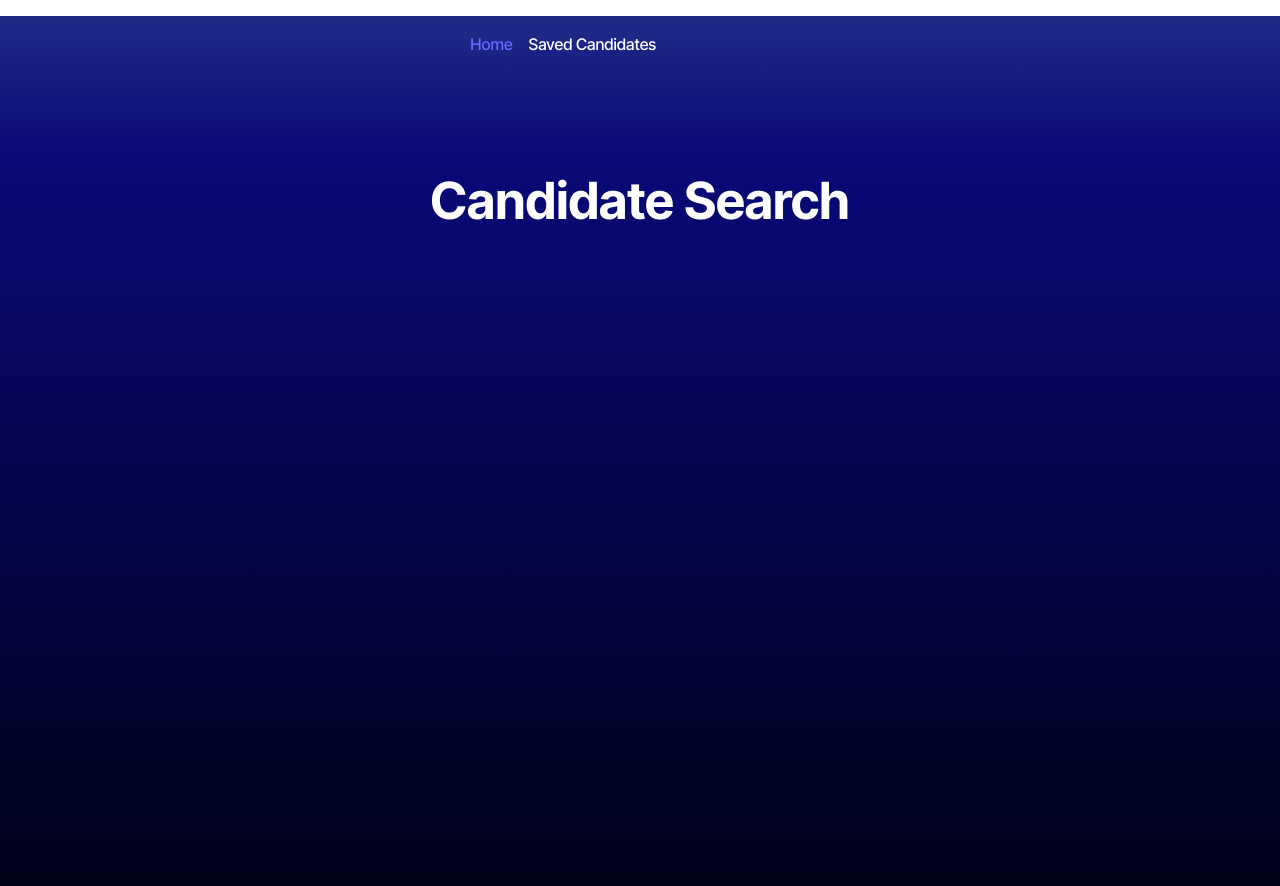
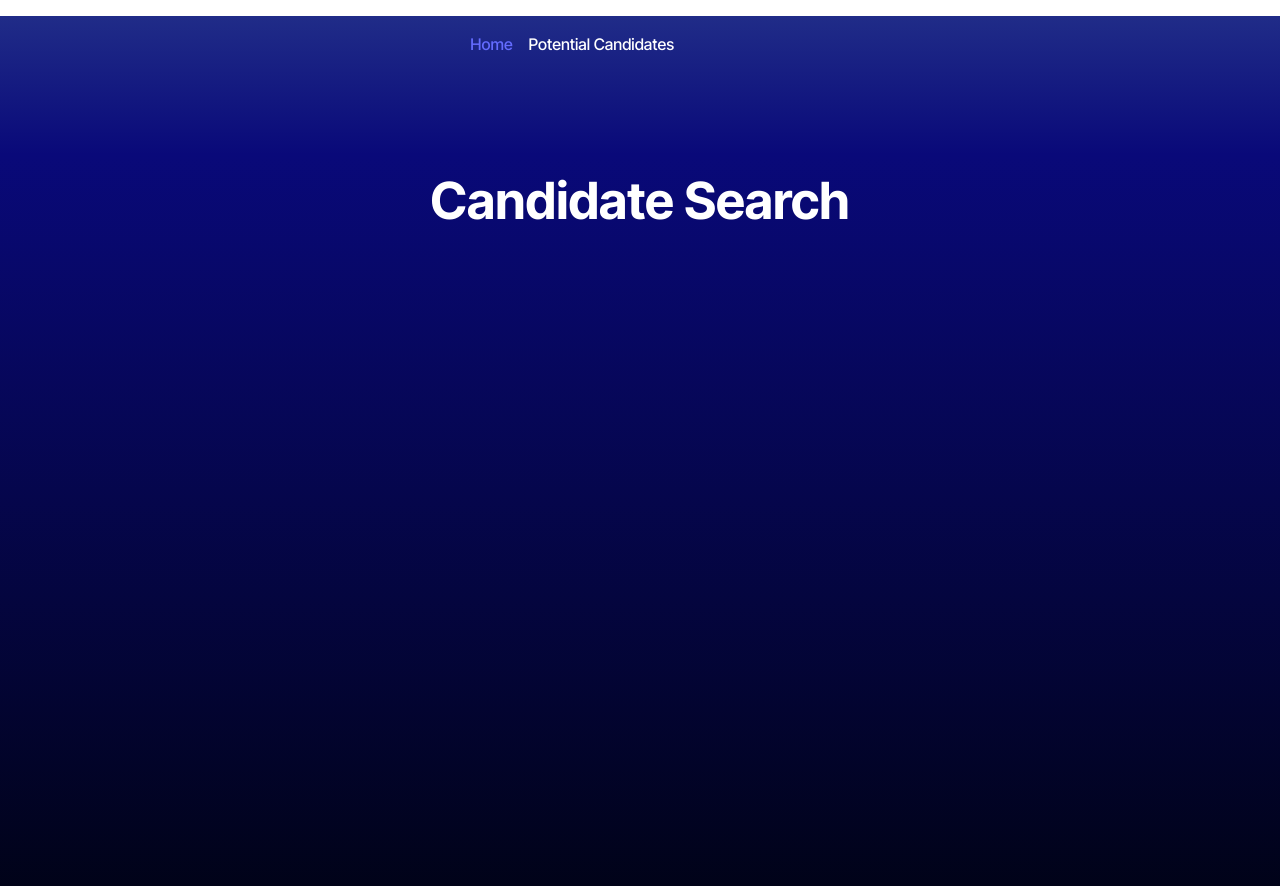
Before and after one commit to andrewsoper1/Candidate-Check, a React (Vite) app: page / in a window 1280 px wide. Shown: the top 886 px of the page. Built offline with nearby package versions, Linux system fonts and the light colour scheme; no server answers.

Commit message:
updated nav tab to say potential candidates instead of saved candidates

```diff
--- a/src/components/Nav.tsx
+++ b/src/components/Nav.tsx
@@ -17,10 +17,10 @@ const Nav = () => {
         </li>
         <li className="nav-item">
           <NavLink
-            to="/SavedCandidates"
+            to="/PotentialCandidates"
             className={({ isActive }) => (isActive ? 'nav-link-active' : 'nav-link')}
             >
-              Saved Candidates
+              Potential Candidates
             </NavLink>
         </li>
       </ul>
```
Also changed, not shown: 3 other files (tests, documents, lock files or other folders).
